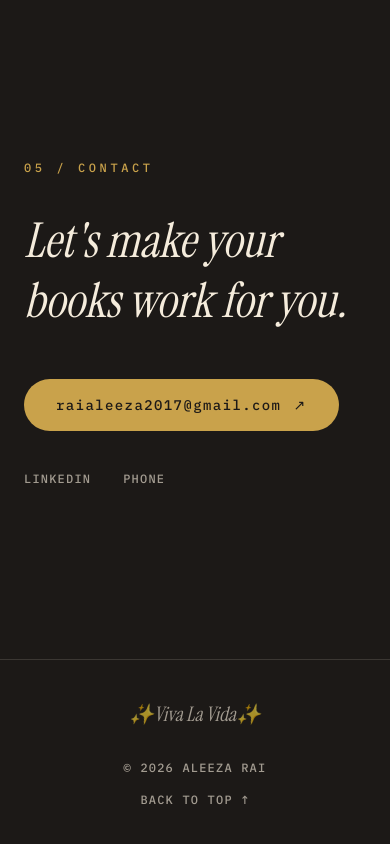
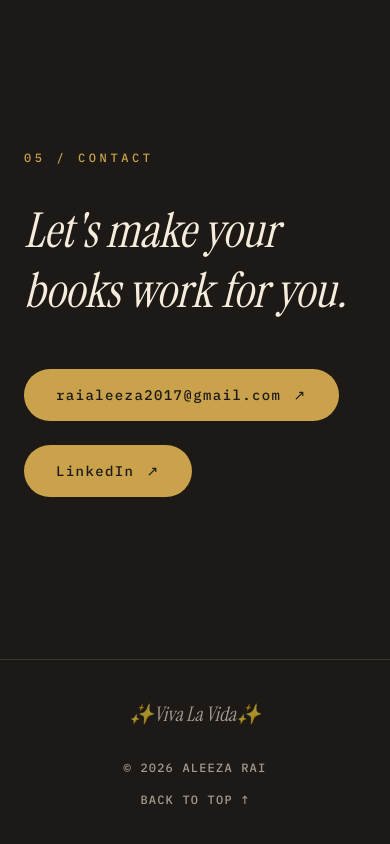
Before and after one commit to Lakxey/aleeza-website, a Next.js app: page / in a window 390 px wide. Shown: the part 4683-5527 px from the top of the page. Built offline with nearby package versions, Linux system fonts and the light colour scheme.

Commit message:
Remove phone, style LinkedIn same as email button

```diff
--- a/app/content.ts
+++ b/app/content.ts
@@ -209,7 +209,6 @@ export const projects: Project[] = [
 export const socials = [
   { label: "Email", href: "mailto:raialeeza2017@gmail.com" },
   { label: "LinkedIn", href: "https://linkedin.com/in/aleeza-rai/" },
-  { label: "Phone", href: "tel:+9779840522269" },
 ];
 
 export const contact = {
--- a/components/Contact.tsx
+++ b/components/Contact.tsx
@@ -21,22 +21,22 @@ export default function Contact() {
       </Reveal>
 
       <Reveal delay={0.2}>
-        <div className="mt-12 flex flex-col items-start gap-10 sm:flex-row sm:items-center">
+        <div className="mt-12 flex flex-wrap items-center gap-6">
+          {socials.map((s) => {
+            const isEmail = s.label === "Email";
+            return (
               <MagneticButton
-            href={`mailto:${site.email}`}
+                key={s.label}
+                href={s.href}
+                target={isEmail ? undefined : "_blank"}
+                rel={isEmail ? undefined : "noopener noreferrer"}
                 className="inline-flex items-center gap-3 rounded-full bg-accent px-8 py-4 font-mono text-sm tracking-widest text-bg"
               >
-            {site.email}
+                {isEmail ? site.email : s.label}
                 <span>↗</span>
               </MagneticButton>
-
-          <div className="flex flex-wrap gap-x-8 gap-y-3">
-            {socials
-              .filter((s) => s.label !== "Email")
-              .map((s) => {
-                return <a key={s.label} href={s.href} target="_blank" rel="noopener noreferrer" className="font-mono text-xs uppercase tracking-widest text-fg-dim transition-colors hover:text-fg">{s.label}</a>;
+            );
           })}
-          </div>
         </div>
       </Reveal>
     </section>
--- a/components/MagneticButton.tsx
+++ b/components/MagneticButton.tsx
@@ -7,10 +7,14 @@ export default function MagneticButton({
   href,
   children,
   className,
+  target,
+  rel,
 }: {
   href: string;
   children: React.ReactNode;
   className?: string;
+  target?: string;
+  rel?: string;
 }) {
   const ref = useRef<HTMLAnchorElement>(null);
   const x = useMotionValue(0);
@@ -36,6 +40,8 @@ export default function MagneticButton({
     <motion.a
       ref={ref}
       href={href}
+      target={target}
+      rel={rel}
       onMouseMove={onMove}
       onMouseLeave={onLeave}
       style={{ x: sx, y: sy }}
```
Lines whose indentation alone changed are shown as unchanged.
